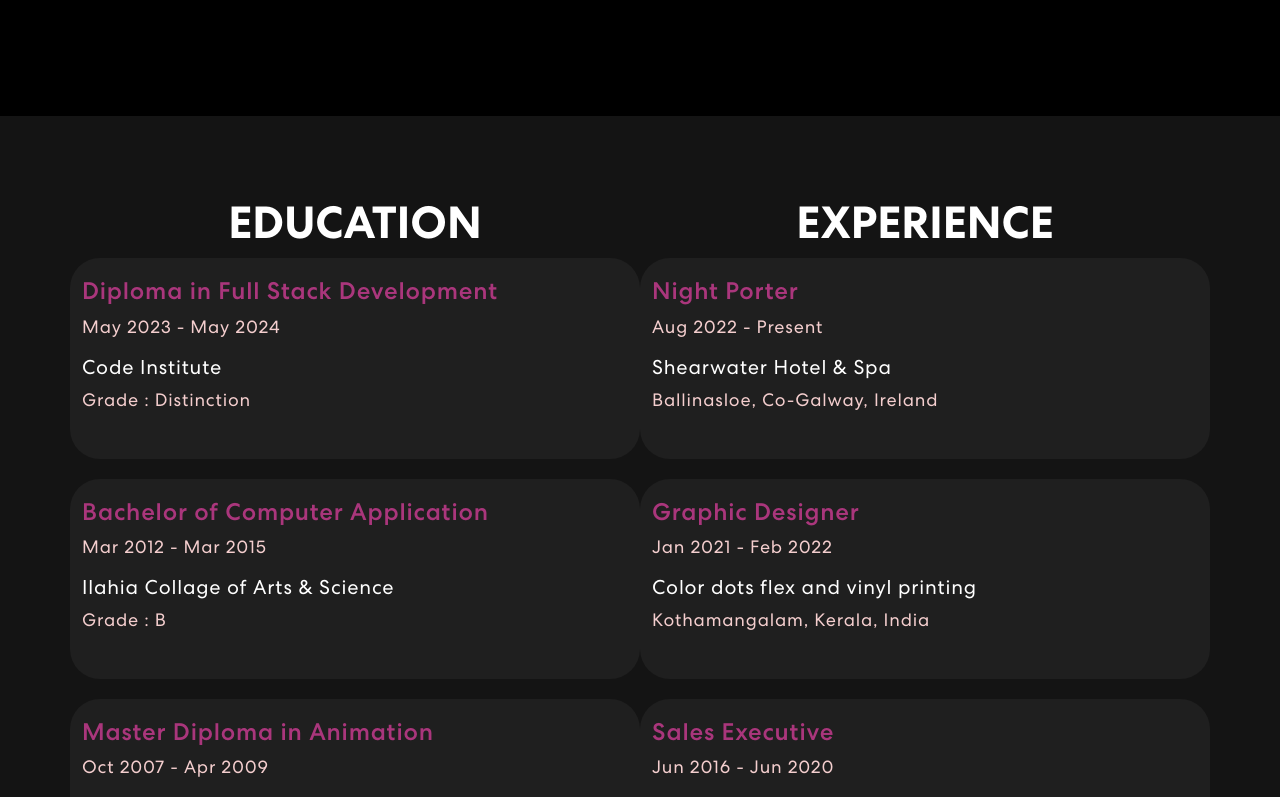
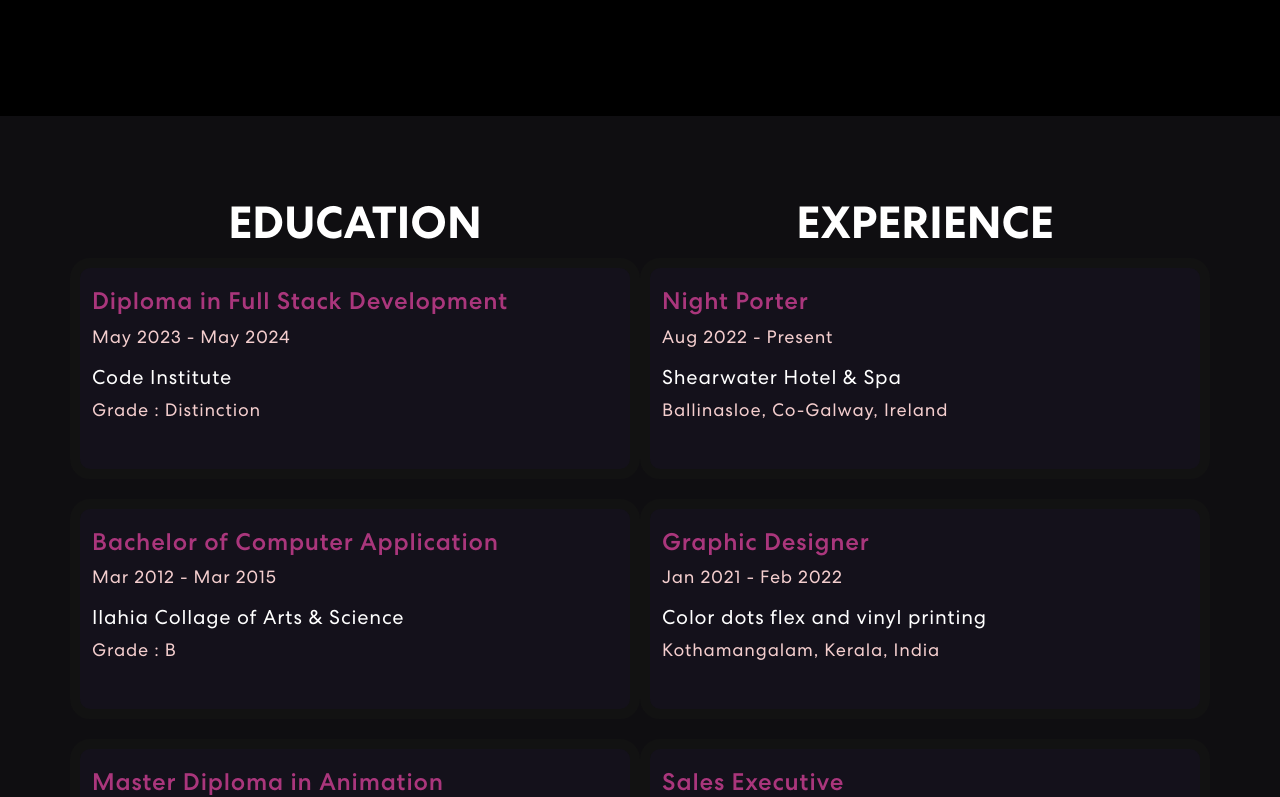
Before and after one commit to EbyChacko/portfolio_frontend, a React (Create React App) app: page / in a window 1280 px wide. Shown: the part 2424-3221 px from the top of the page. Built offline with nearby package versions, Linux system fonts and the light colour scheme.

Commit message:
add bg colour'

```diff
--- a/src/App.css
+++ b/src/App.css
@@ -496,19 +496,20 @@ nav.navbar .navbar-toggler[aria-expanded="true"] .navbar-toggler-icon {
 .education {
   padding: 80px 20px;
   position: relative;
-  background-color: #141414;
+  background-color: #0f0e11;
 }
 
 .Education-card {
   margin: 20px;
-  border-radius: 30px;
-  background-color: #1f1f1f;
+  border-radius: 20px;
+  background-color: #14111b;
+  border: #121212 solid 10px;
   transition: background-color 0.3s ease;
   padding: 20px 30px 30px 120px;
 }
 
 .Education-card:hover {
-  background-color: #303030;
+  background-color: #1f192e;
 }
 
 .Education-card h4 {
--- a/src/components/Education.js
+++ b/src/components/Education.js
@@ -73,7 +73,7 @@ export const Education = () => {
                             </Row>
                         </div>
                     </Col>
-                    <Col size={12} md={6}>
+                    <Col size={12} lg={6}>
                         <div >
                             <h2>EXPERIENCE</h2>
                             <Row className="justify-content-center">
```
